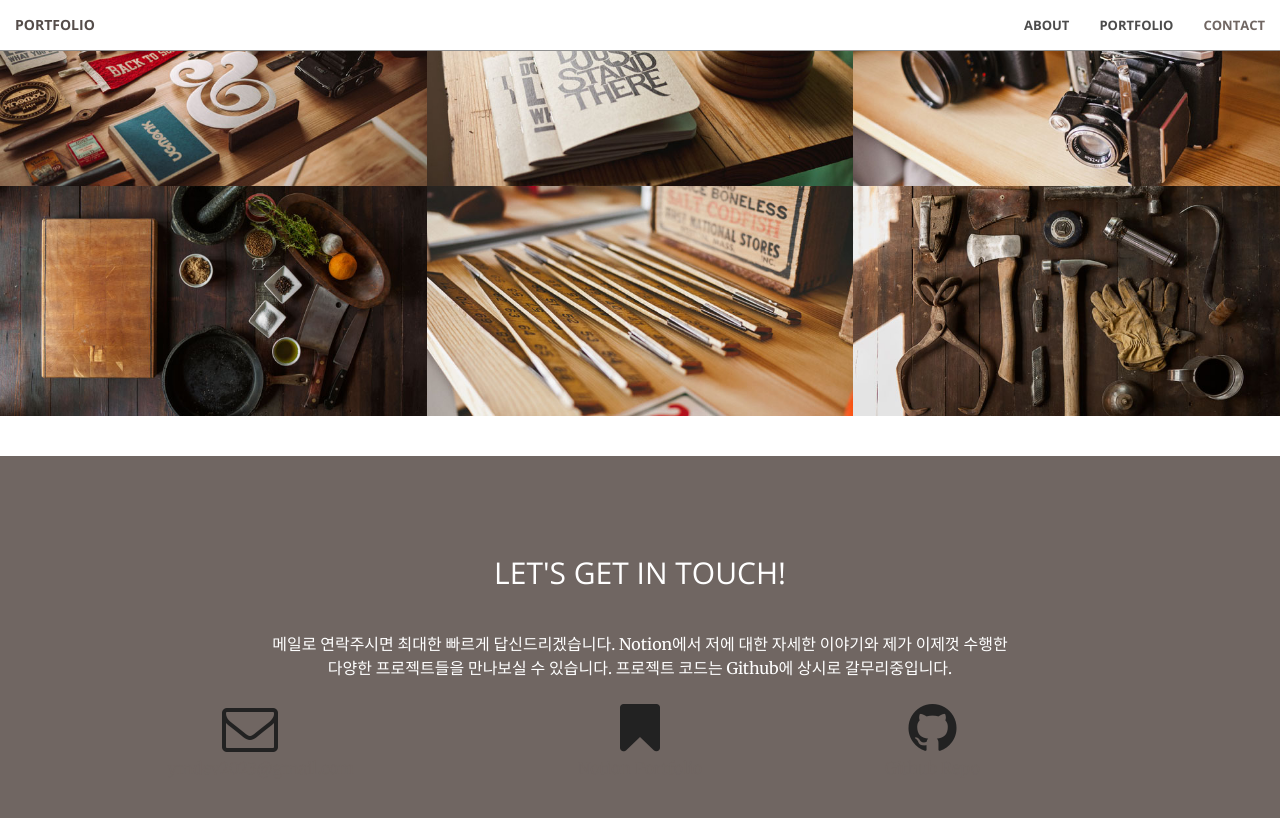
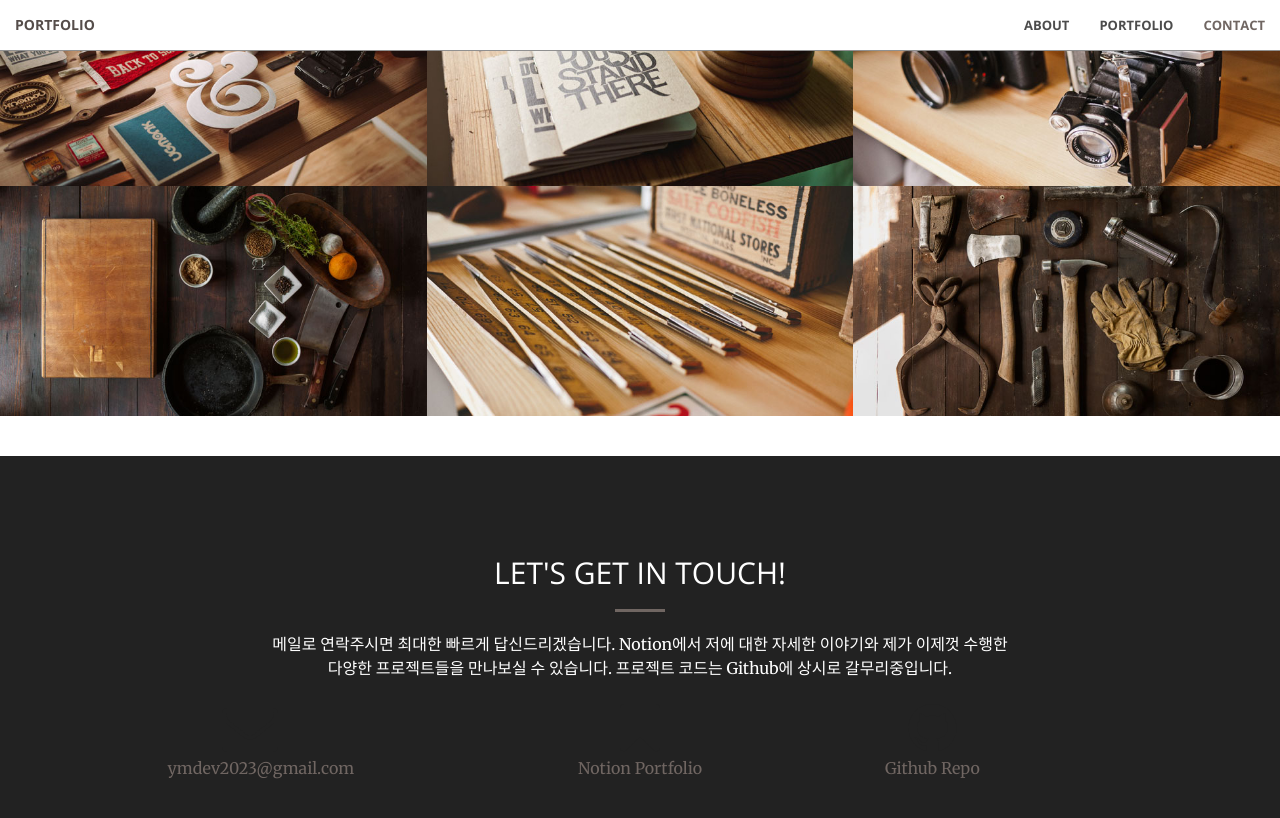
Before and after one commit to ymdev2023/ymdev2023.github.io, a Jekyll site: the page built from index.html, in a window 1280 px wide and 900 px high, scrolled down 2619 px. Shown: the top 818 px of the window. Built offline with Jekyll 4.4.1, drawn with Linux system fonts in a browser that asks for light colours.

Commit message:
Update contact.html

```diff
--- a/_includes/contact.html
+++ b/_includes/contact.html
@@ -1,4 +1,4 @@
-<section id="contact" class="bg-primary">
+<section id="contact" class="bg-dark">
     <div class="container">
         <div class="row">
             <div class="col-lg-8 col-lg-offset-2 text-center">
```
